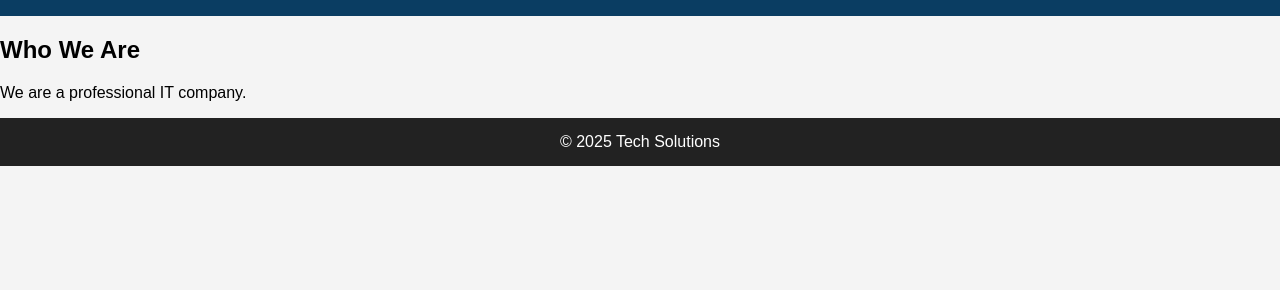
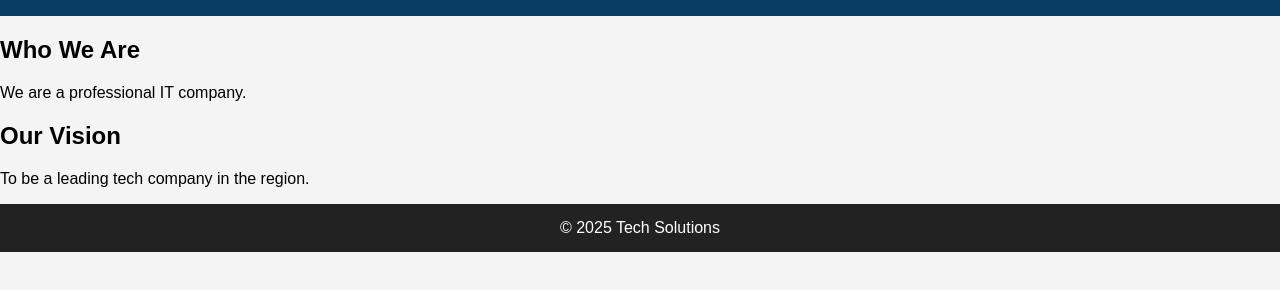
Before and after one commit to Student123-cmyk/tech-company-website, a plain HTML site: page About.html in a window 1280 px wide. Shown: the part 94-384 px from the top of the page. Drawn offline with Linux system fonts and the light colour scheme.

Commit message:
Add vision section to About page

```diff
--- a/About.html
+++ b/About.html
@@ -13,7 +13,10 @@
     <h2>Who We Are</h2>
     <p>We are a professional IT company.</p>
 </section>
-
+<section class="content">
+  <h2>Our Vision</h2>
+  <p>To be a leading tech company in the region.</p>
+</section>
 <footer class="footer">© 2025 Tech Solutions</footer>
 
 </body>
```
